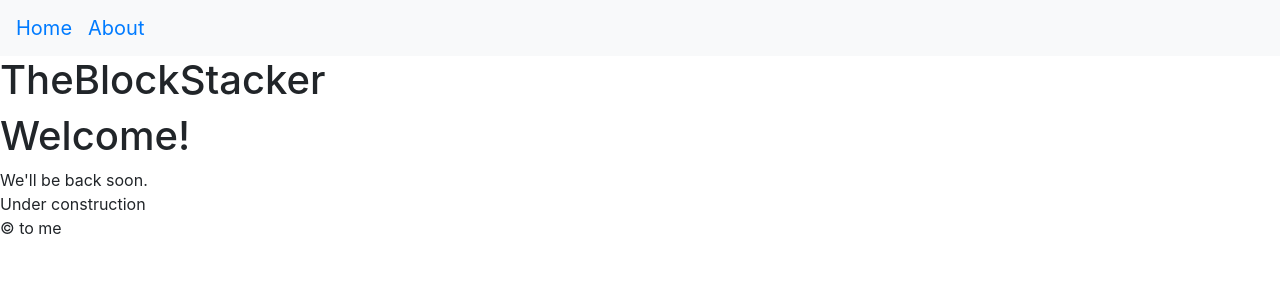
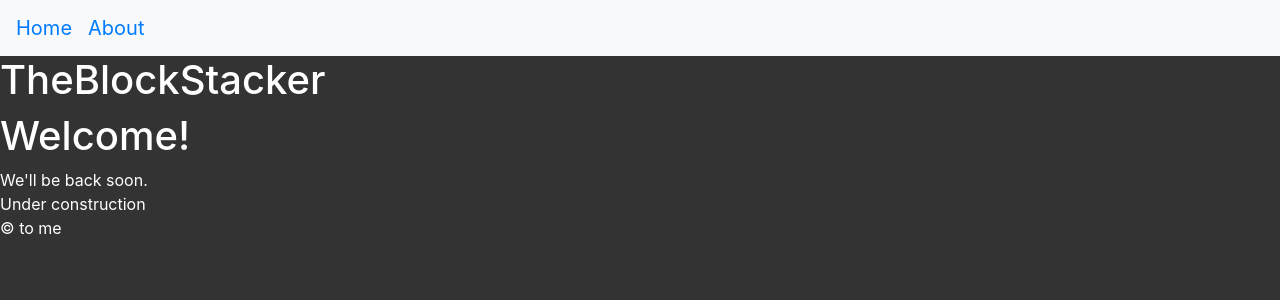
Before and after one commit to ChanStacker/chanstacker.github.io, a Jekyll site: the page built from index.markdown, in a window 1280 px wide. Shown: the top 300 px of the page. Built offline with Jekyll 4.4.1, drawn with Linux system fonts in a browser that asks for light colours.

Commit message:
1 TBS - Use black background and white text

```diff
--- a/assets/css/main.scss
+++ b/assets/css/main.scss
@@ -2,3 +2,4 @@
 ---
 
 @import 'bootstrap/scss/bootstrap';
+@import 'styles';
--- /dev/null
+++ b/assets/css/styles.scss
@@ -0,0 +1,5 @@
+body
+{
+    background-color: #333333;
+    color: white;
+}
```
